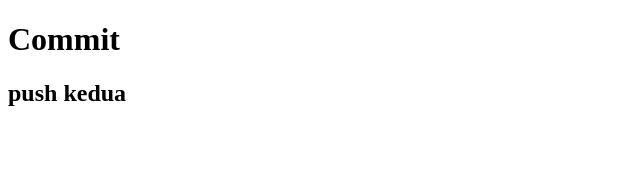
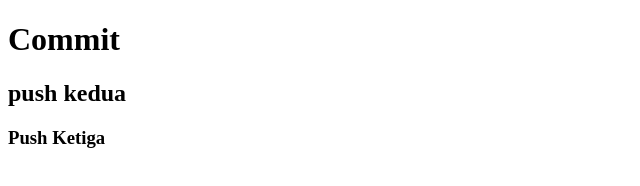
Before and after one commit to fauzi-xyz01/Example, a plain HTML site: page index.html in a window 1280 px wide. Shown: the whole page, without its empty margins (0-640 px from the left). Drawn offline with Linux system fonts and the light colour scheme.

Commit message:
Tambah h3

```diff
--- a/index.html
+++ b/index.html
@@ -9,5 +9,6 @@
 <body>
     <h1>Commit</h1>
     <h2>push kedua</h2>
+    <h3>Push Ketiga</h3>
 </body>
 </html>
```
